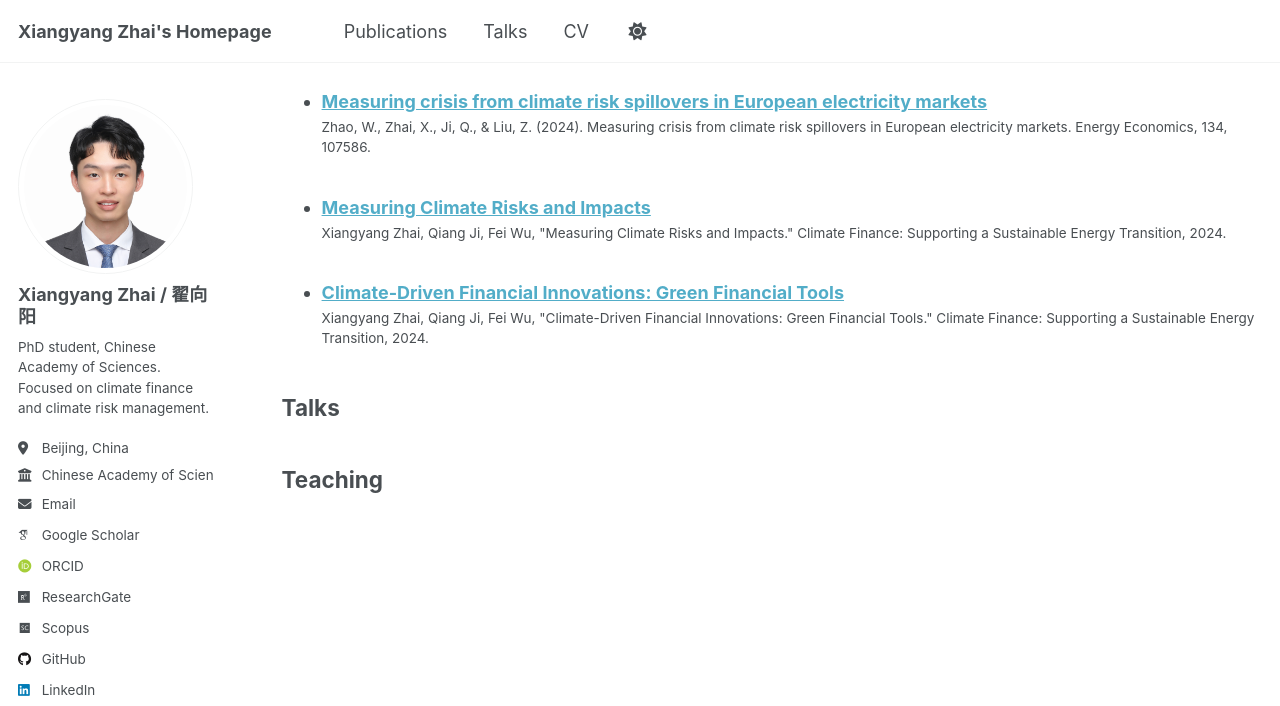
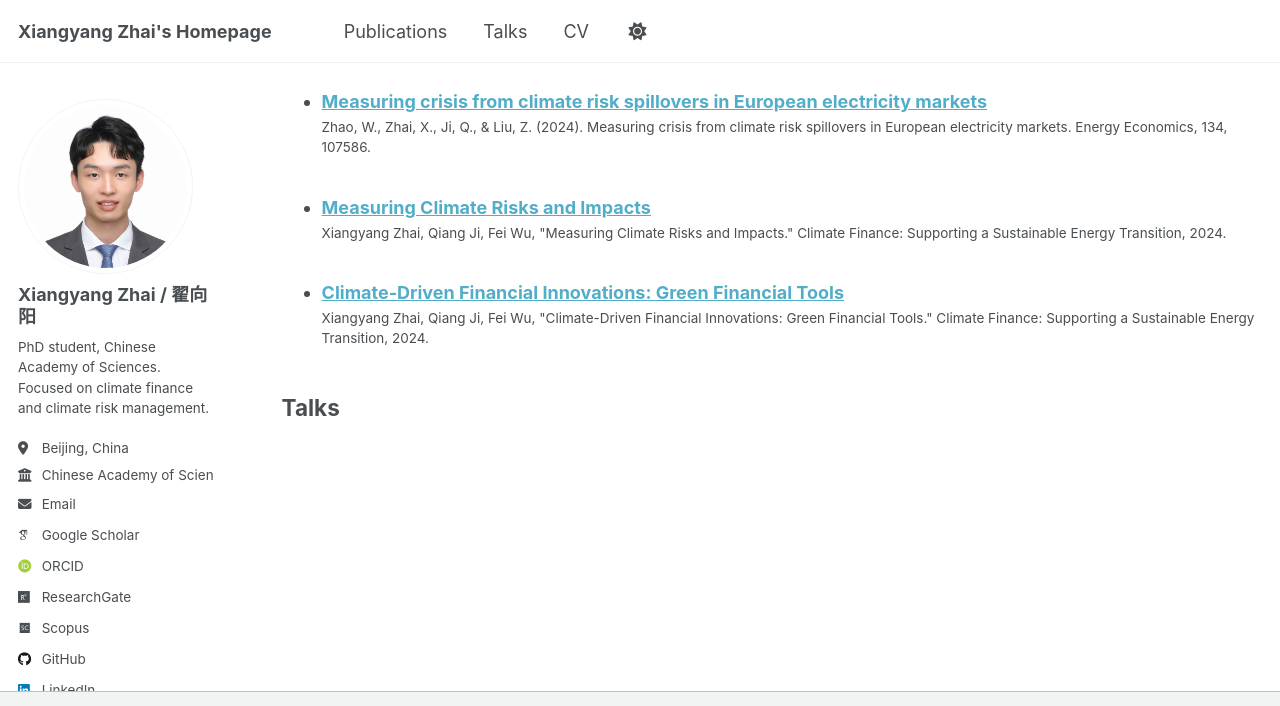
Before and after one commit to zhaixy011/zhaixy011.github.io, a Jekyll site: the page built from _pages/cv.md, in a window 1280 px wide and 900 px high, scrolled down 1175 px, cut to the strip 0-706 px from the top of the window. Built offline with Jekyll 4.4.1, drawn with Linux system fonts in a browser that asks for light colours; some web fonts are replaced; a script that is not in the unit is left out.

Commit message:
Update personal information

```diff
--- a/_pages/cv.md
+++ b/_pages/cv.md
@@ -48,8 +48,8 @@ Talks
     {% include archive-single-talk-cv.html  %}
   {% endfor %}</ul>
 
-Teaching
+<!-- Teaching
 ------
   <ul>{% for post in site.teaching reversed %}
     {% include archive-single-cv.html %}
-  {% endfor %}</ul>
+  {% endfor %}</ul> -->
```
